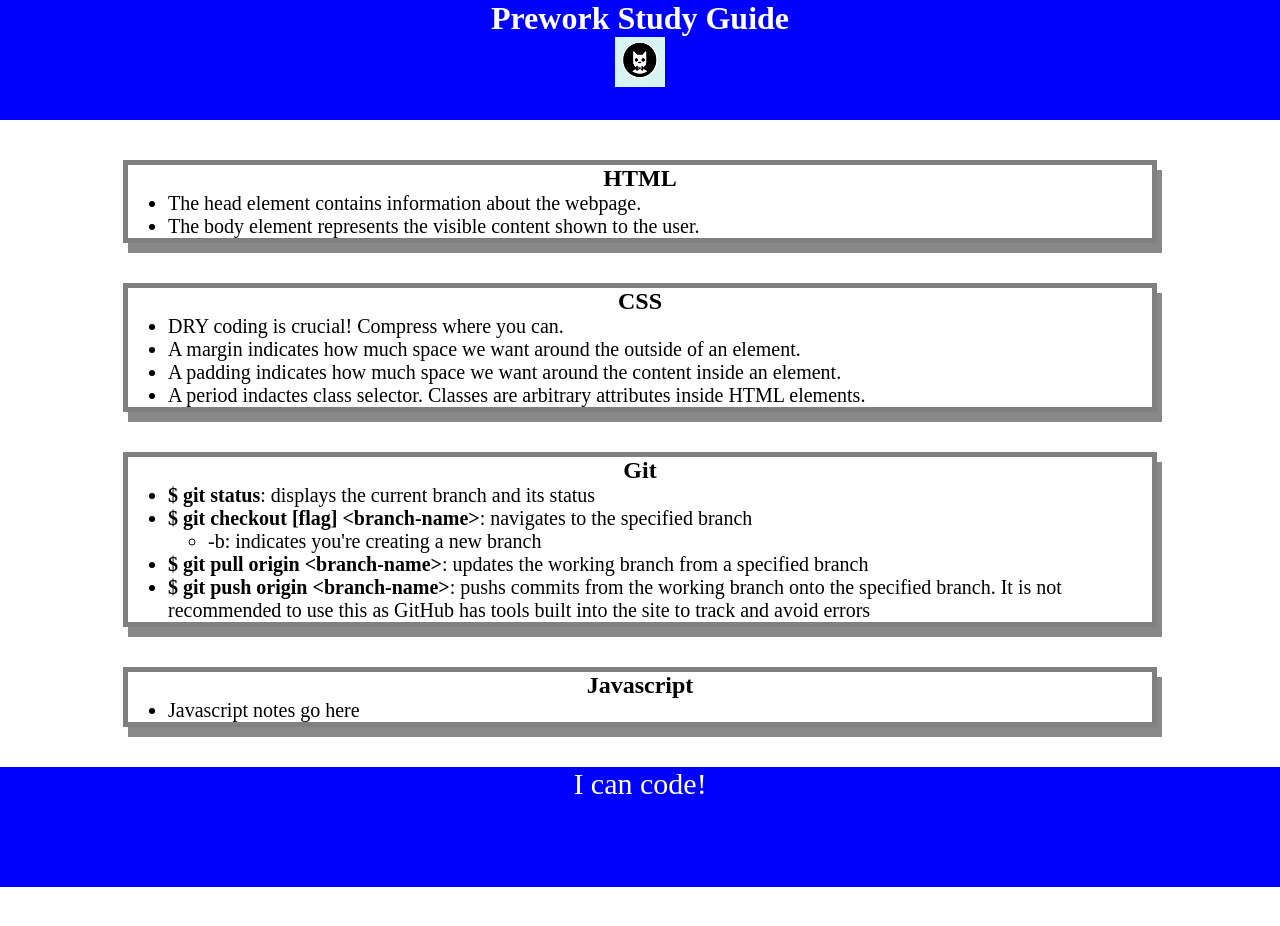
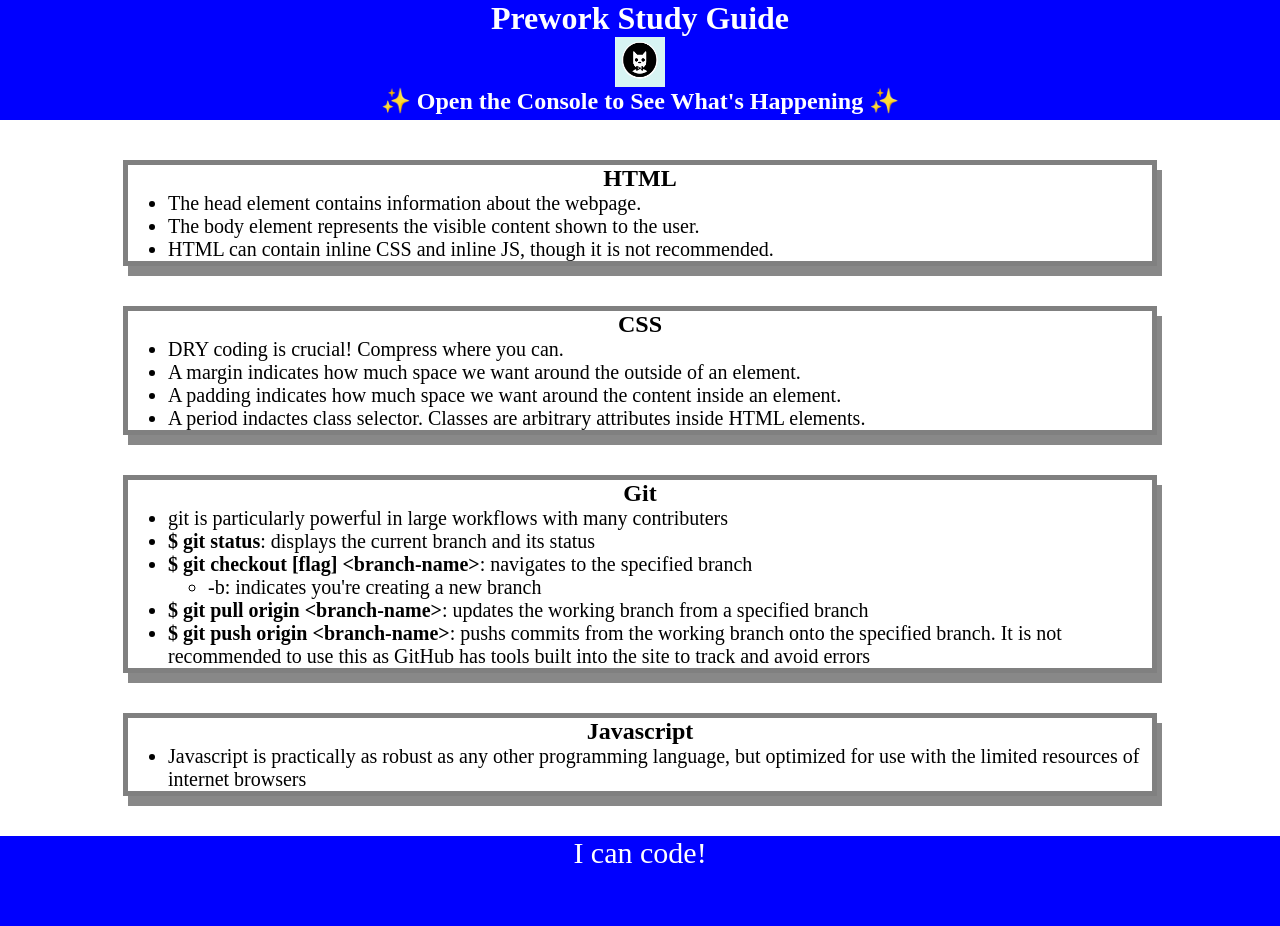
Before and after one commit to BizTheHabesha/prework-study-guide, a plain HTML site: page index.html in a window 1280 px wide. Before the commit the page ends 887 px from the top, so only its background shows below. Drawn offline with Linux system fonts and the light colour scheme.

Commit message:
Add JS with variable functionality

```diff
--- /dev/null
+++ b/assets/script.js
@@ -0,0 +1,17 @@
+var topics = ['HTML', 'CSS', 'Git', 'JavaScript'];
+/*
+if (topic === 'HTML') {
+  console.log("Let's study HTML!");
+} else if (topic === 'CSS') {
+  console.log("Let's study CSS!");
+} else if (topic === 'Git') {
+  console.log("Let's study Git!");
+} else if (topic === 'JavaScript') {
+  console.log("Let's study JavaScript!");
+} else {
+  console.log('Please try again!');
+}
+*/
+for(var x = 0; x < topics.length; x++){
+    console.log(topics[x])
+}
--- a/index.html
+++ b/index.html
@@ -11,6 +11,7 @@
     <header id="top">
       <h1>Prework Study Guide</h1>
       <img src="./assets/bowtie-cat.png" alt="Profile image of cat wearing a bow tie." />
+      <h2>✨ Open the Console to See What's Happening ✨</h2>
     </header>
     <main>
       <section class="card" id="html-section">
@@ -18,6 +19,7 @@
         <ul>
           <li>The head element contains information about the webpage.</li>
           <li>The body element represents the visible content shown to the user.</li>
+          <li>HTML can contain inline CSS and inline JS, though it is not recommended.</li>
         </ul>
       </section>
 
@@ -34,6 +36,7 @@
       <section class="card" id="git-section">
         <h2>Git</h2>
         <ul>
+          <li>git is particularly powerful in large workflows with many contributers</li>
           <li><strong>$ git status</strong>: displays the current branch and its status</li>
           <li><strong>$ git checkout [flag] &lt;branch-name&gt;</strong>: navigates to the specified branch
               <ul>
@@ -48,7 +51,7 @@
       <section class="card" id="javascript-section">
         <h2>Javascript</h2>
         <ul>
-          <li>Javascript notes go here</li>
+          <li>Javascript is practically as robust as any other programming language, but optimized for use with the limited resources of internet browsers</li>
         </ul>
       </section>
     </main>
@@ -56,5 +59,6 @@
     <footer>
       <p>I can code!</p>
     </footer>
+    <script src="./assets/script.js"></script>
   </body>
 </html>
```
